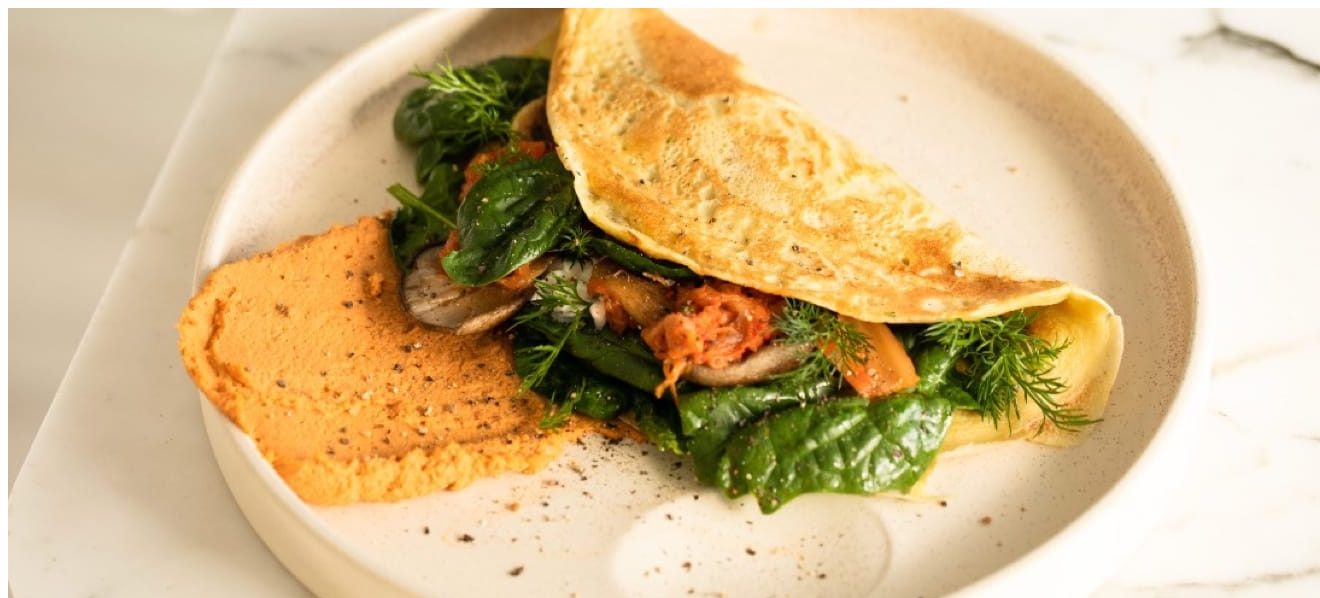
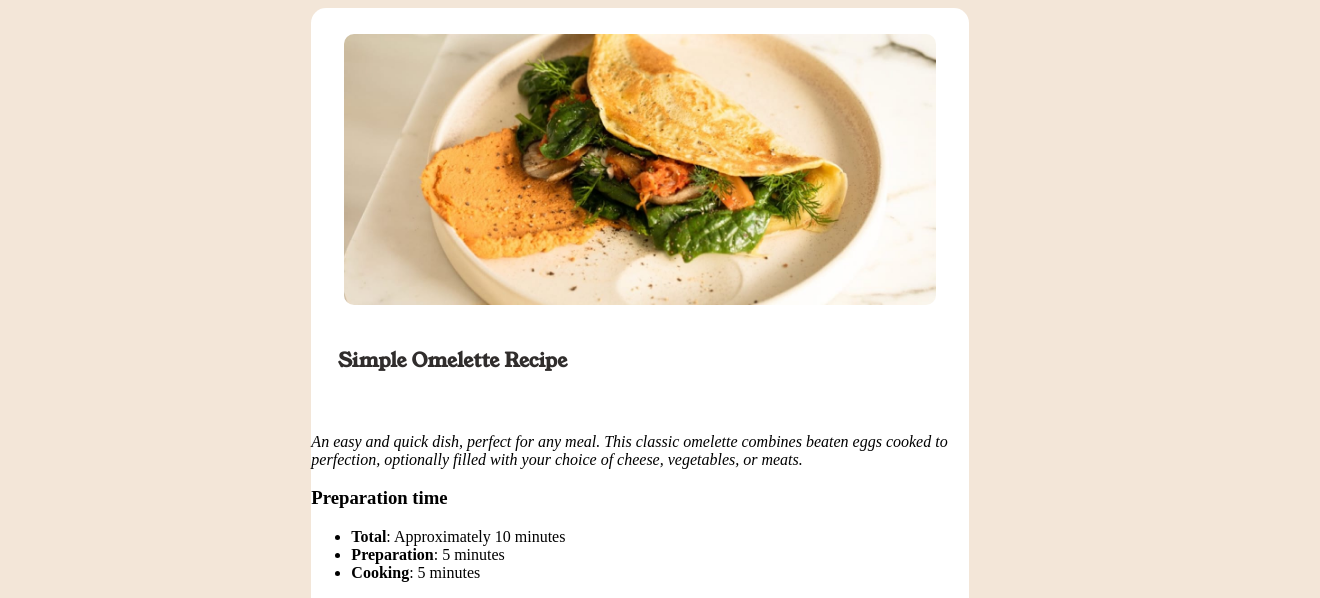
Before and after one commit to VampiricDuck/recipe-page, a plain HTML site: page index.html in a window 1280 px wide. Shown: the top 598 px of the page, 1320 px wide, since content can reach past the window. Drawn offline with Linux system fonts and the light colour scheme.

Commit message:
Final Project Day 2

```diff
--- a/index.html
+++ b/index.html
@@ -6,15 +6,20 @@
 
   <link rel="icon" type="image/png" sizes="32x32" href="./assets/images/favicon-32x32.png">
   <link rel="stylesheet" href="styles.css">
+  <link rel="preconnect" href="https://fonts.googleapis.com">
+  <link rel="preconnect" href="https://fonts.gstatic.com" crossorigin>
+  <link href="https://fonts.googleapis.com/css2?family=Young+Serif&display=swap" rel="stylesheet">
 
   <title>Serena Rogers | Recipe page</title>
 </head>
 
-<body class="body">
+<body>
+  <div class="content-wrapper">
+    <div class="outer-image-omelette">
       <img src="./assets/images/image-omelette.jpeg" alt="Photo of a simple omelette on a white plate garnished with parsley" class="image-omelette"/>
-
+    </div>
     <div class="recipe-title">
-    <h1><b>Simple Omelette Recipe</b></h1>
+      <h2>Simple Omelette Recipe</h2>
     </div>
 
     <div class="recipe-description">
@@ -80,5 +85,6 @@
     <div class="attribution">
       Coded by <a href="https://github.com/VampiricDuck">Serena Rogers</a>.
     </div>
+  </div>
 </body>
 </html>
--- a/styles.css
+++ b/styles.css
@@ -1,13 +1,32 @@
 body {
+    background-color: hsl(30, 54%, 90%);
+}
 
+.content-wrapper {
+    background-color: hsl(0, 0%, 100%);
+    margin: 0 auto; /* I learned that margin: 0 auto automaticly centers the block baised on resolution */
+    max-width: 52%;
+    border-radius: 15px;
+}
+
+.outer-image-omelette {
+    padding-top: 4%; /* had to add the padding outside the image to prevent the rounded corners from cutting off the image */
 }
 
 .image-omelette {
-
+    display: block;
+    margin: 0 auto;
+    border-radius: 10px;
+    max-width: 90%; /* adusts the image baised on the containers width. */
+    height: auto;
 }
 
 .recipe-title {
-    font-style: italic;
+    font-family: "Young Serif", serif;
+    font-size: 13px;
+    font-weight: 400;
+    color: hsl(24, 5%, 18%);
+    padding: 4%;
 }
 
 .recipe-description {
```
Lines whose indentation alone changed are shown as unchanged.
